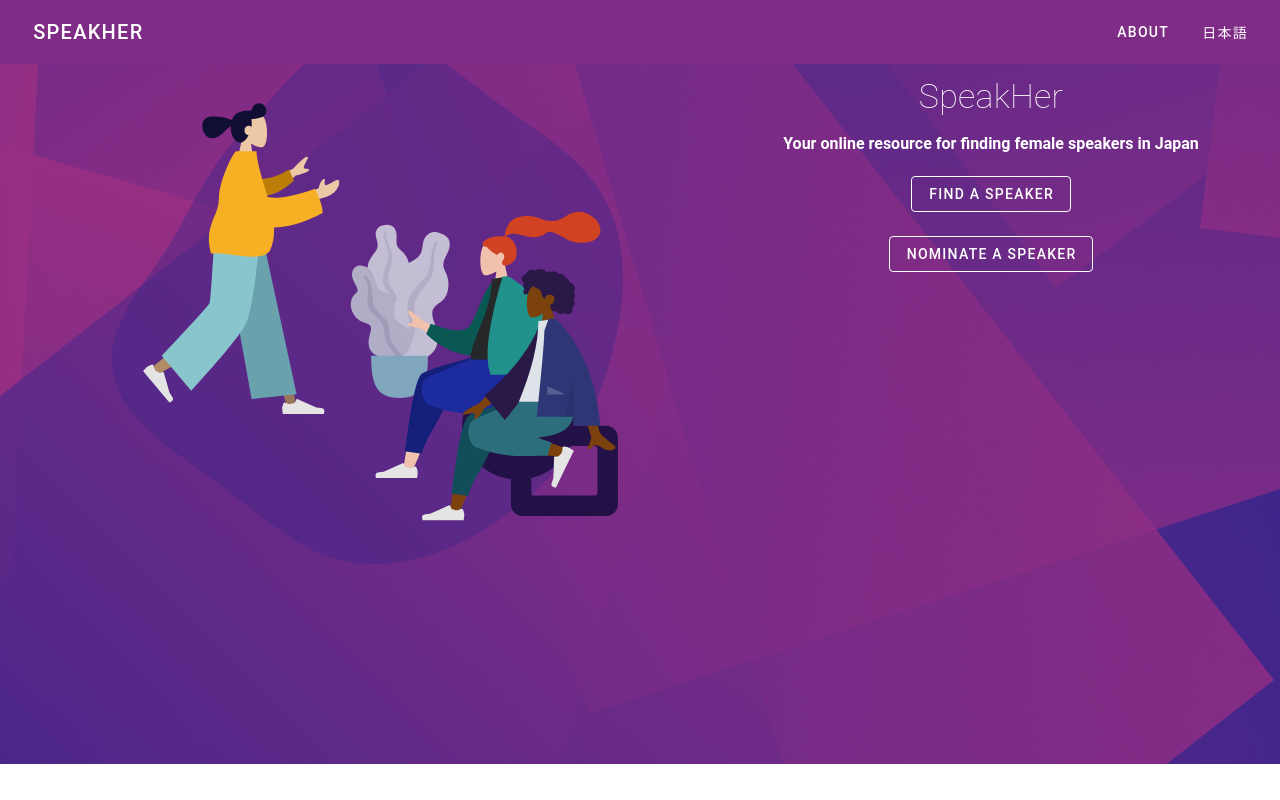
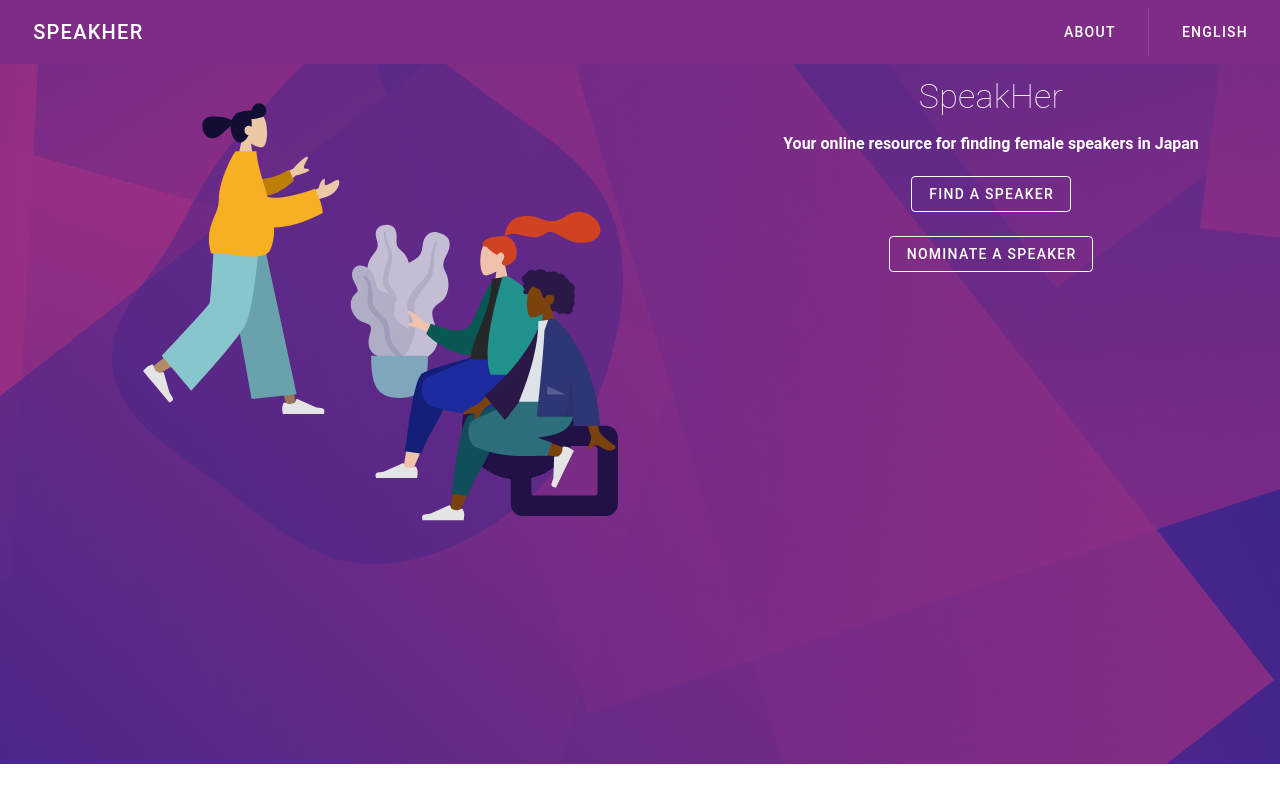
Before and after one commit to WomenInSoftwareEngineeringJP/speak-her-db, a Vue app in the folder web/: page / in a window 1280 px wide. Built offline with nearby package versions, Linux system fonts and the light colour scheme; a small style sheet from the web is missing.

Commit message:
language switcher v0

```diff
--- a/web/src/components/LanguageSwitcher.vue
+++ b/web/src/components/LanguageSwitcher.vue
@@ -1,13 +1,26 @@
 <template>
   <v-btn
     text
+    @click="swapLanguage"
   >
-    日本語
+    {{ language }}
   </v-btn>
 </template>
 
 <script>
+const en = 'English';
+const ja = '日本語';
+
 export default {
-
+  data() {
+    return {
+      language: en,
+    };
+  },
+  methods: {
+    swapLanguage() {
+      this.language = (this.language === en) ? ja : en;
+    },
+  },
 };
 </script>
--- a/web/src/components/Toolbar.vue
+++ b/web/src/components/Toolbar.vue
@@ -25,6 +25,11 @@
       >
         About
       </v-btn>
+      <v-divider
+        class="mx-4"
+        inset
+        vertical
+      />
       <language-switcher />
     </v-toolbar-items>
   </v-app-bar>
```
